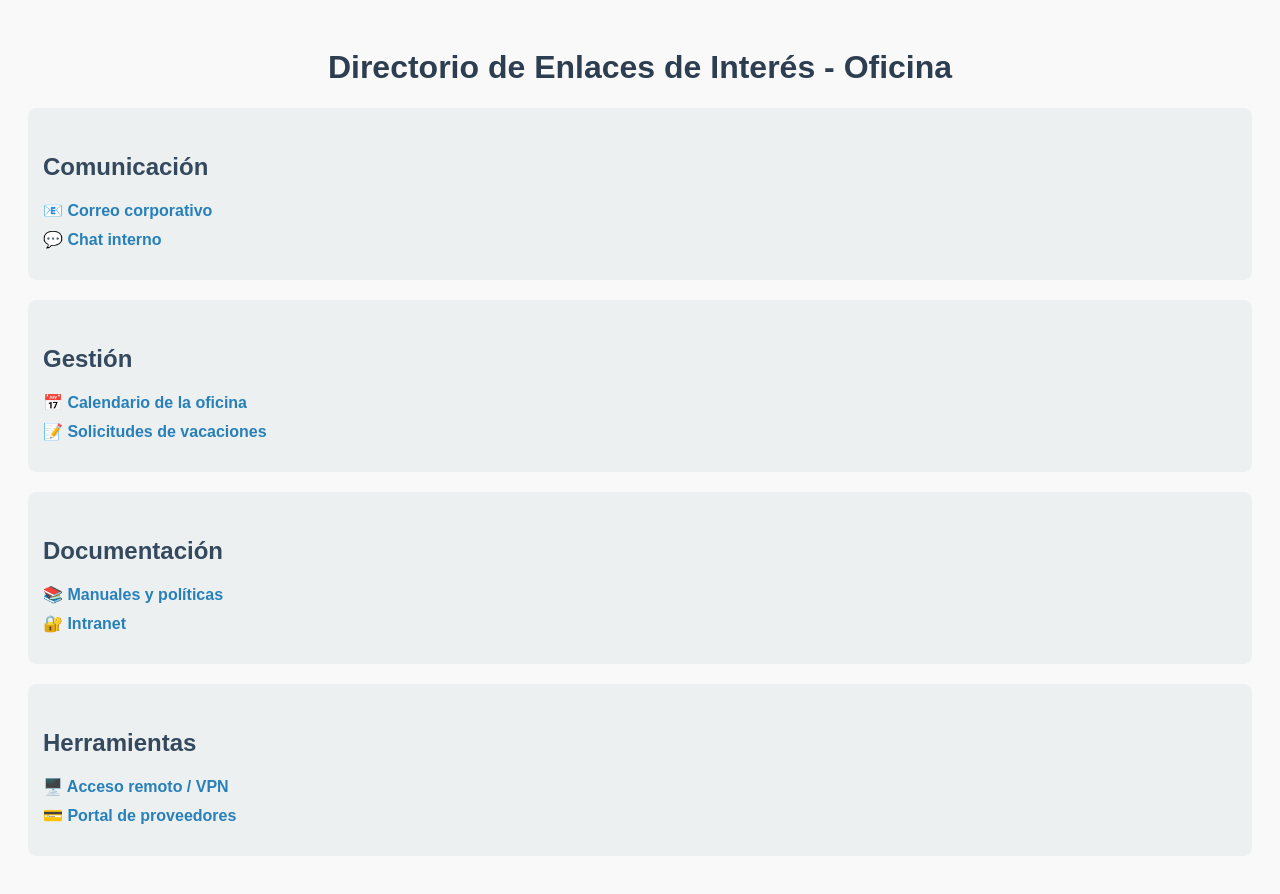
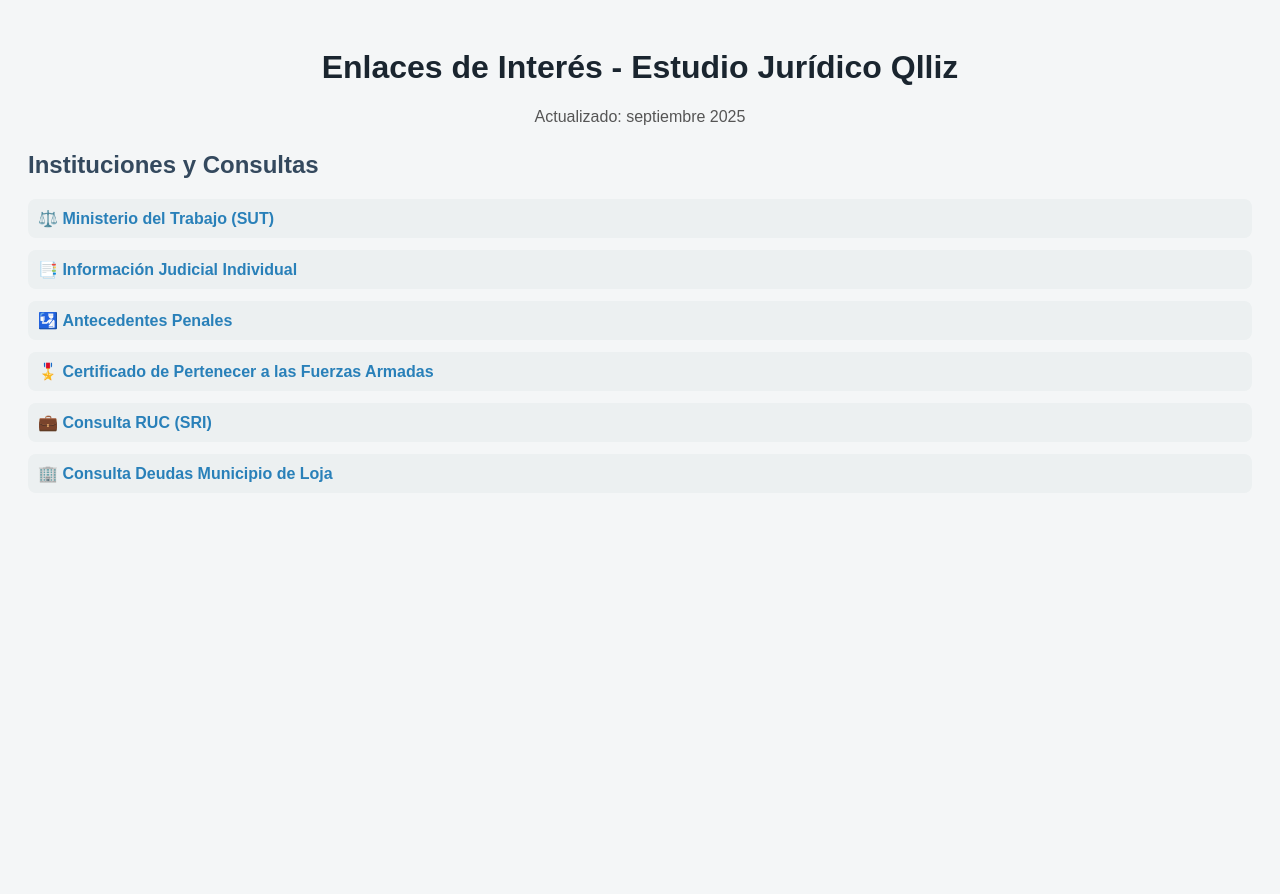
Before and after one commit to mup666/enlacesinteres, a plain HTML site: page index.html in a window 1280 px wide. After the commit the page ends 800 px from the top, so only its background shows below. Drawn offline with Linux system fonts and the light colour scheme.

Commit message:
Update index.html

```diff
--- a/index.html
+++ b/index.html
@@ -3,51 +3,59 @@
 <head>
   <meta charset="UTF-8">
   <meta name="viewport" content="width=device-width, initial-scale=1.0">
-  <title>Directorio de Enlaces - Oficina</title>
+  <title>Enlaces de Interés - Qlliz</title>
   <style>
-    body { font-family: Arial, sans-serif; background: #f9f9f9; color: #333; padding: 20px; }
-    h1 { text-align: center; color: #2c3e50; }
-    h2 { color: #34495e; margin-top: 30px; }
-    ul { list-style: none; padding: 0; }
-    li { margin: 10px 0; }
-    a { text-decoration: none; color: #2980b9; font-weight: bold; }
-    a:hover { text-decoration: underline; }
-    .category { background: #ecf0f1; padding: 15px; border-radius: 8px; margin-bottom: 20px; }
+    body {
+      font-family: Arial, sans-serif;
+      background: #f4f6f7;
+      color: #2c3e50;
+      padding: 20px;
+    }
+    h1 {
+      text-align: center;
+      color: #1a252f;
+    }
+    h2 {
+      color: #34495e;
+      margin-top: 25px;
+    }
+    ul {
+      list-style: none;
+      padding: 0;
+    }
+    li {
+      margin: 12px 0;
+      padding: 10px;
+      background: #ecf0f1;
+      border-radius: 8px;
+    }
+    a {
+      text-decoration: none;
+      color: #2980b9;
+      font-weight: bold;
+    }
+    a:hover {
+      text-decoration: underline;
+    }
+    .category {
+      margin-bottom: 25px;
+    }
   </style>
 </head>
 <body>
 
-  <h1>Directorio de Enlaces de Interés - Oficina</h1>
+  <h1>Enlaces de Interés - Estudio Jurídico Qlliz</h1>
+  <p style="text-align:center; color:#555;">Actualizado: septiembre 2025</p>
 
   <div class="category">
-    <h2>Comunicación</h2>
+    <h2>Instituciones y Consultas</h2>
     <ul>
-      <li><a href="https://mail.google.com" target="_blank">📧 Correo corporativo</a></li>
-      <li><a href="https://chat.google.com" target="_blank">💬 Chat interno</a></li>
-    </ul>
-  </div>
-
-  <div class="category">
-    <h2>Gestión</h2>
-    <ul>
-      <li><a href="https://calendar.google.com" target="_blank">📅 Calendario de la oficina</a></li>
-      <li><a href="https://forms.google.com" target="_blank">📝 Solicitudes de vacaciones</a></li>
-    </ul>
-  </div>
-
-  <div class="category">
-    <h2>Documentación</h2>
-    <ul>
-      <li><a href="https://drive.google.com" target="_blank">📚 Manuales y políticas</a></li>
-      <li><a href="https://intranet.miempresa.com" target="_blank">🔐 Intranet</a></li>
-    </ul>
-  </div>
-
-  <div class="category">
-    <h2>Herramientas</h2>
-    <ul>
-      <li><a href="https://vpn.miempresa.com" target="_blank">🖥️ Acceso remoto / VPN</a></li>
-      <li><a href="https://proveedores.miempresa.com" target="_blank">💳 Portal de proveedores</a></li>
+      <li>⚖️ <a href="https://sut.trabajo.gob.ec/mrl/login.xhtml" target="_blank">Ministerio del Trabajo (SUT)</a></li>
+      <li>📑 <a href="https://consultas.funcionjudicial.gob.ec/informacionjudicialindividual/pages/index.jsf#!/" target="_blank">Información Judicial Individual</a></li>
+      <li>🛂 <a href="https://certificados.ministeriodelinterior.gob.ec/gestorcertificados/antecedentes/" target="_blank">Antecedentes Penales</a></li>
+      <li>🎖️ <a href="https://sidehu.midena.gob.ec/certificados/nofa.action" target="_blank">Certificado de Pertenecer a las Fuerzas Armadas</a></li>
+      <li>💼 <a href="https://srienlinea.sri.gob.ec/sri-en-linea/SriRucWeb/ConsultaRuc/Consultas/consultaRuc" target="_blank">Consulta RUC (SRI)</a></li>
+      <li>🏢 <a href="https://www.loja.gob.ec/consulta" target="_blank">Consulta Deudas Municipio de Loja</a></li>
     </ul>
   </div>
 
```
